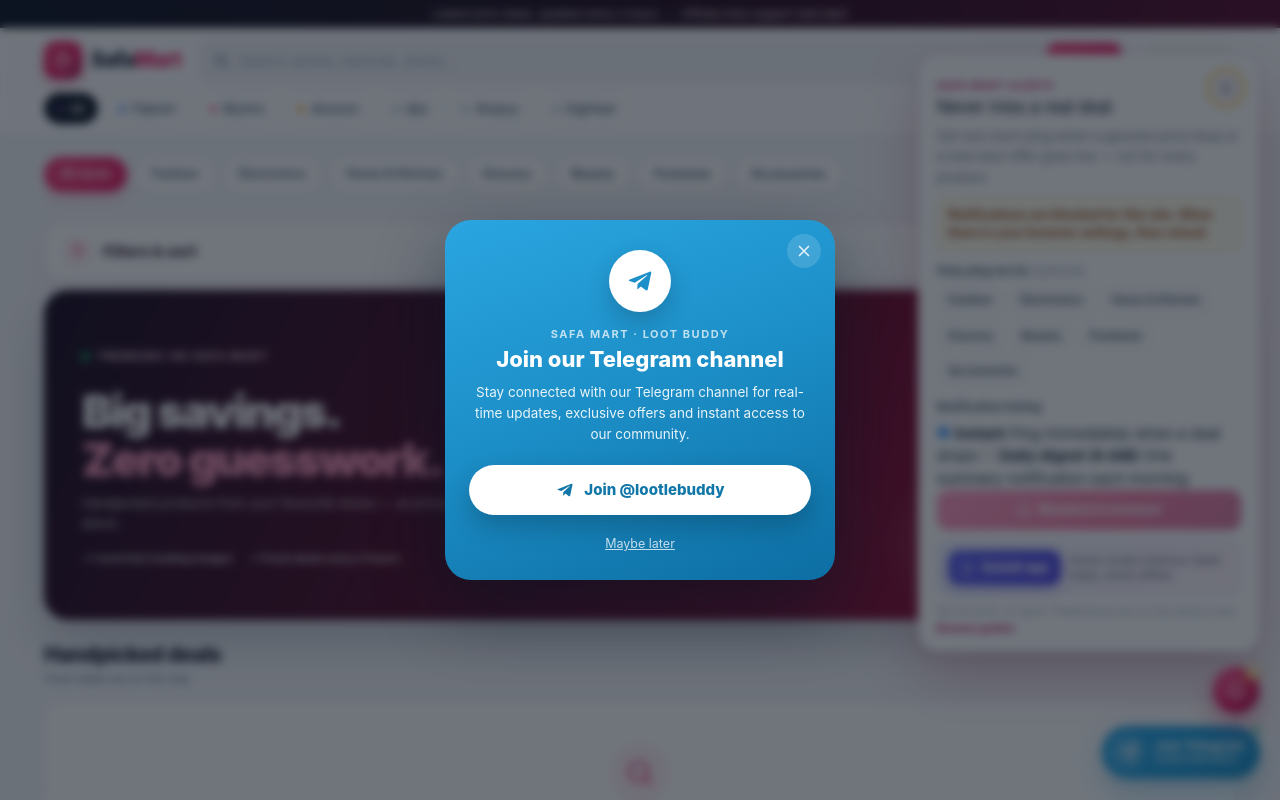
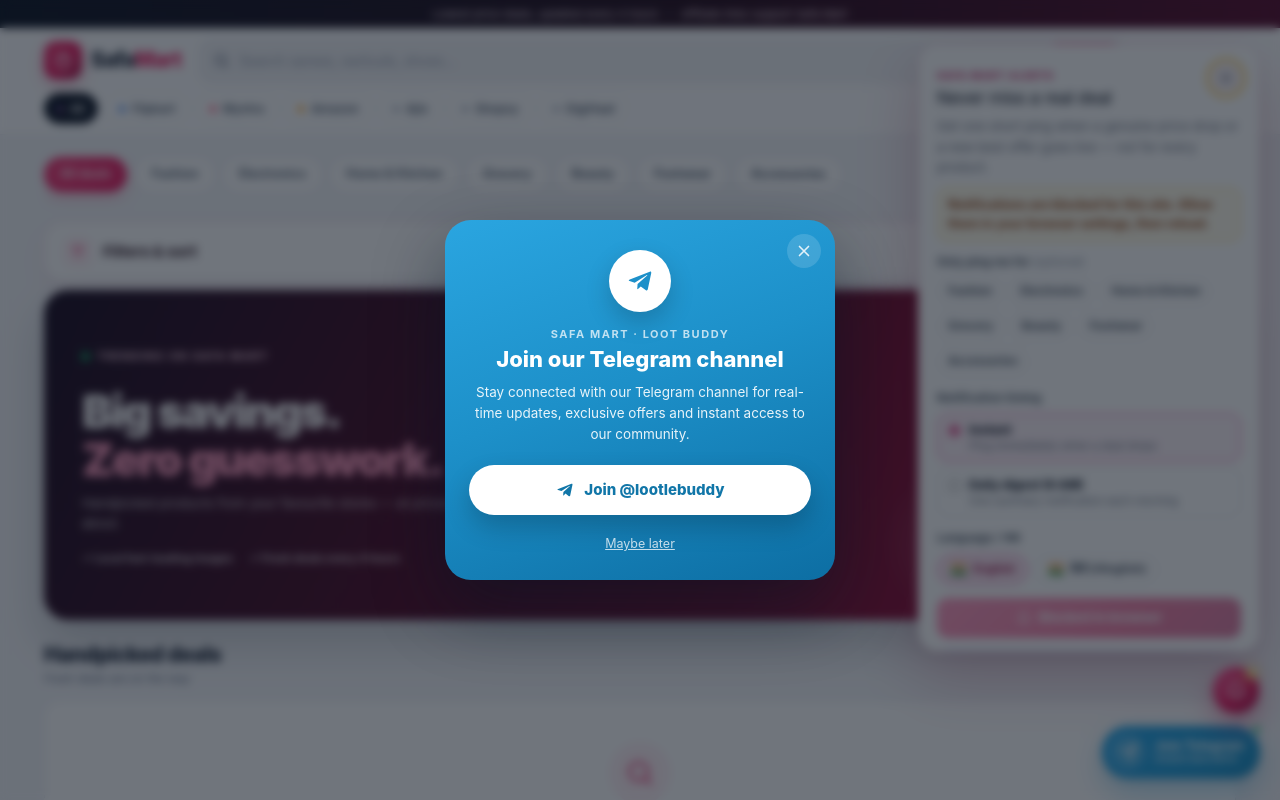
Before and after one commit to SafaWbSolutions/Safa-Mart, a PHP site: page / in a window 1280 px wide, after a click on "Get deal alerts". Run offline with PHP 8.4, Linux system fonts and the light colour scheme; data that the repository does not hold is empty; some libraries are stand-ins or nearby versions.

Commit message:
fix(pwa): ship language toggle markup + styles for digest and language blocks
- includes/pwa.php language block was never committed (digest shipped, language not)
- assets/css/pwa.css: add .safa-pwa-digest and .safa-pwa-language styles
  (radio cards with checked highlight, pill buttons)

```diff
--- a/assets/css/pwa.css
+++ b/assets/css/pwa.css
@@ -183,12 +183,84 @@
     color: #9d174d;
 }
 
+.safa-pwa-digest { margin-bottom: 13px; }
+
+.safa-pwa-digest-options { display: grid; gap: 6px; }
+
+.safa-pwa-digest-option {
+    display: flex;
+    align-items: flex-start;
+    gap: 8px;
+    padding: 8px 10px;
+    border: 1px solid #e5e7eb;
+    border-radius: 11px;
+    background: #fff;
+    cursor: pointer;
+    transition: border-color .14s ease, background .14s ease;
+}
+
+.safa-pwa-digest-option:has(input:checked) {
+    border-color: #f472b6;
+    background: #fdf2f8;
+}
+
+.safa-pwa-digest-option input {
+    margin-top: 2px;
+    accent-color: #db2777;
+}
+
+.safa-pwa-digest-label {
+    display: flex;
+    flex-direction: column;
+    gap: 1px;
+    line-height: 1.3;
+}
+
+.safa-pwa-digest-label strong {
+    font-size: .76rem;
+    font-weight: 800;
+    color: #111827;
+}
+
+.safa-pwa-digest-label span {
+    font-size: .69rem;
+    color: #6b7280;
+}
+
+.safa-pwa-language { margin-bottom: 13px; }
+
+.safa-pwa-lang-options { display: flex; gap: 6px; }
+
+.safa-pwa-lang-btn {
+    display: inline-flex;
+    align-items: center;
+    gap: 6px;
+    padding: 6px 12px;
+    border-radius: 999px;
+    border: 1px solid #e5e7eb;
+    background: #fff;
+    font-size: .74rem;
+    font-weight: 700;
+    color: #4b5563;
+    cursor: pointer;
+    transition: all .14s ease;
+}
+
+.safa-pwa-lang-btn:hover { border-color: #f9a8c4; color: #be185d; }
+
+.safa-pwa-lang-btn[aria-pressed="true"] {
+    background: #fce7f3;
+    border-color: #f472b6;
+    color: #9d174d;
+}
+
+.safa-pwa-lang-btn .lang-flag { font-size: .85rem; line-height: 1; }
+
 .safa-pwa-actions {
     display: flex;
     gap: 8px;
     margin-bottom: 10px;
 }
-
 .safa-pwa-primary,
 .safa-pwa-secondary,
 .safa-pwa-install-btn {
--- a/includes/pwa.php
+++ b/includes/pwa.php
@@ -106,6 +106,20 @@ function render_pwa_widgets(): void
                 </div>
             </div>
 
+            <div class="safa-pwa-language" id="safaPwaLanguage">
+                <span class="safa-pwa-label">Language / भाषा</span>
+                <div class="safa-pwa-lang-options">
+                    <button type="button" class="safa-pwa-lang-btn" data-lang="en" aria-pressed="true">
+                        <span class="lang-flag">🇮🇳</span>
+                        <span>English</span>
+                    </button>
+                    <button type="button" class="safa-pwa-lang-btn" data-lang="hi" aria-pressed="false">
+                        <span class="lang-flag">🇮🇳</span>
+                        <span>हिंदी (Hinglish)</span>
+                    </button>
+                </div>
+            </div>
+
             <div class="safa-pwa-actions">
                 <button type="button" class="safa-pwa-primary" id="safaPwaEnable">
                     <svg viewBox="0 0 24 24" width="16" height="16" fill="none" stroke="currentColor" stroke-width="2.1" stroke-linecap="round" stroke-linejoin="round" aria-hidden="true">
```
